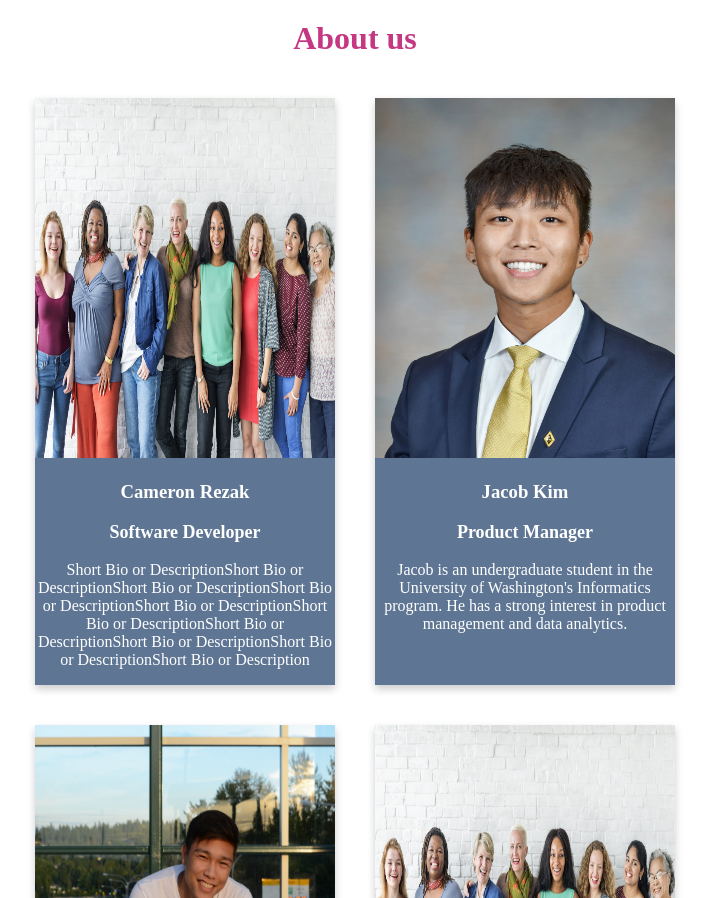
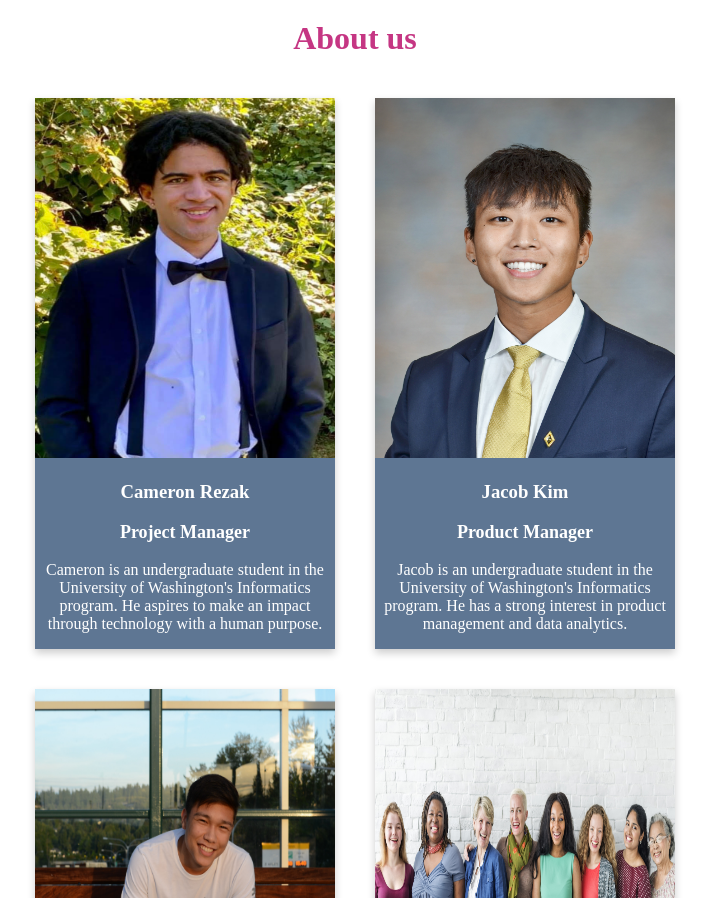
Before and after one commit to UW-INFO442-WI23/chocolatelavacake, a React (Create React App) app: page / in a window 1280 px wide. Shown: the part 3210-4108 px from the top of the page, without its empty margins (285-994 px from the left). Built offline with nearby package versions, Linux system fonts and the light colour scheme; a web font is replaced by a local one.

Commit message:
add cams bio

```diff
--- a/src/Components/AboutUs/about.js
+++ b/src/Components/AboutUs/about.js
@@ -7,10 +7,10 @@ export default function About(props) {
             </h1>
             <div className="card-container">
                 <div className="card">
-                    <img src="IntroPhoto.jpg" alt="Photo of Cameron"></img>
+                    <img src="cameron.jpeg" alt="Photo of Cameron"></img>
                     <h3>Cameron Rezak</h3>
-                    <p className="title">Software Developer</p>
-                    <p className='descript'>Short Bio or DescriptionShort Bio or DescriptionShort Bio or DescriptionShort Bio or DescriptionShort Bio or DescriptionShort Bio or DescriptionShort Bio or DescriptionShort Bio or DescriptionShort Bio or DescriptionShort Bio or Description</p>
+                    <p className="title">Project Manager</p>
+                    <p className='descript'>Cameron is an undergraduate student in the University of Washington's Informatics program. He aspires to make an impact through technology with a human purpose.</p>
                 </div>
                 <div className="card">
                     <img src="Jacob.jpg" alt="photo of Jacob"></img>
```
Also changed, not shown: public/cameron.jpeg (added).
